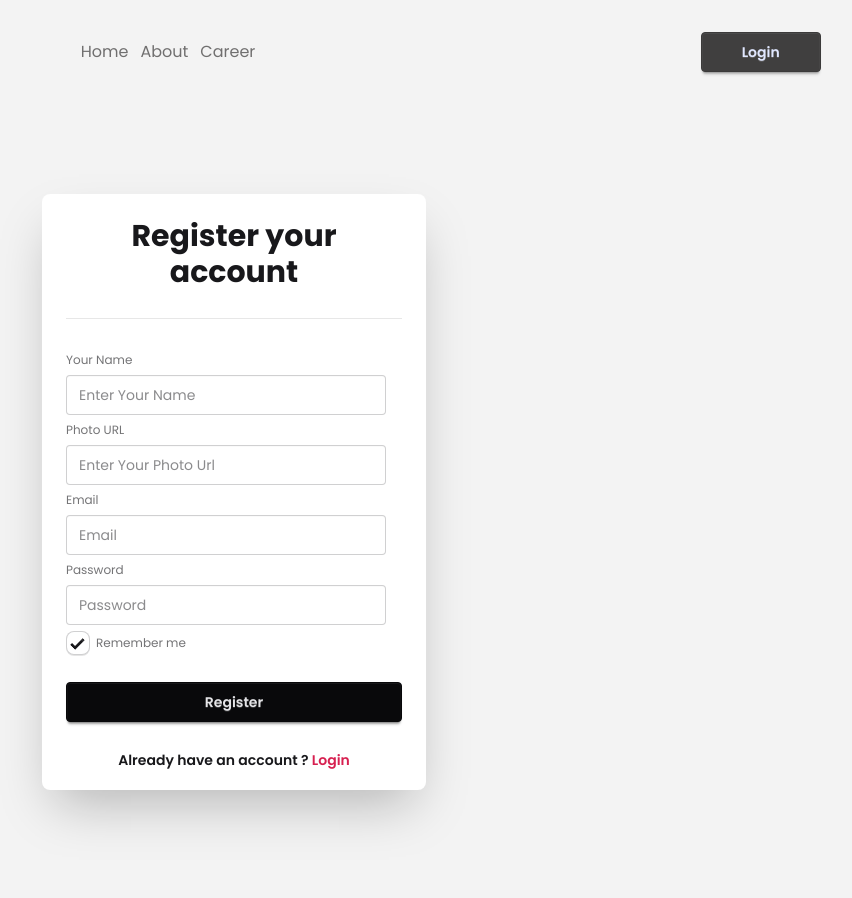
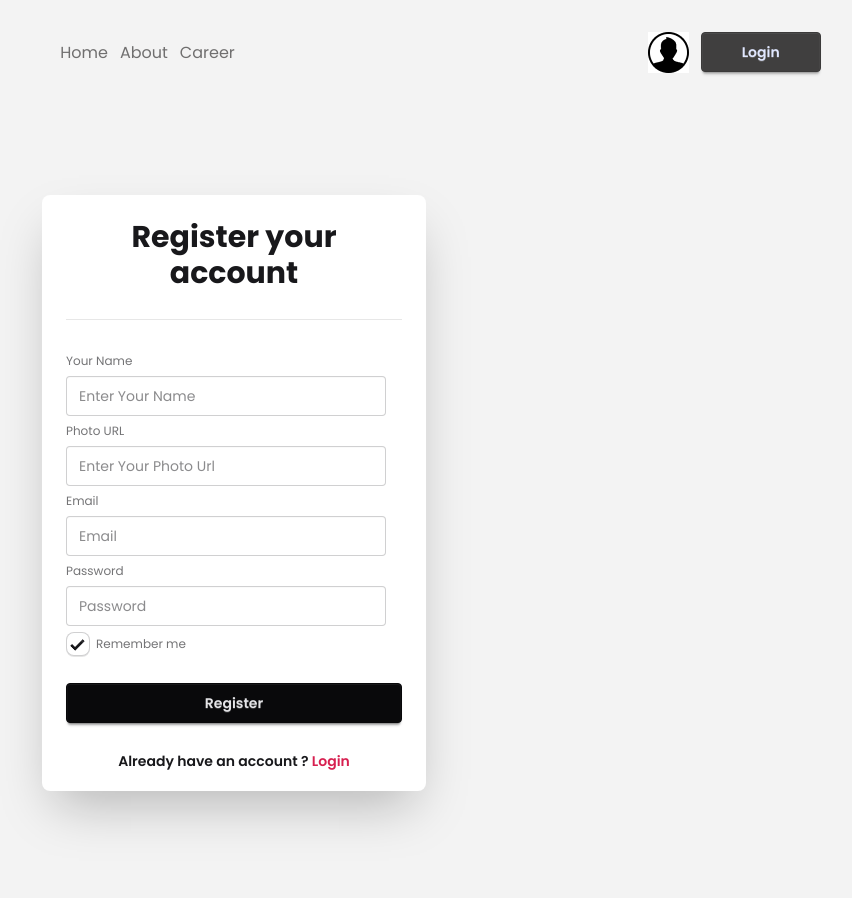
Before and after one commit to rayhanbri/dragon-news, a React (Vite) app: page /auth/register in a window 1280 px wide. Shown: the top 898 px of the page, without its empty margins (406-1258 px from the left). Built offline with nearby package versions, Linux system fonts and the light colour scheme; no server answers.

Commit message:
log out function added

```diff
--- a/src/AuthProvider/AuthProvider.jsx
+++ b/src/AuthProvider/AuthProvider.jsx
@@ -1,6 +1,6 @@
 import React, { createContext, useEffect, useState} from 'react';
 import app from '../firebase/firebase-init';
-import { createUserWithEmailAndPassword, getAuth, onAuthStateChanged } from "firebase/auth";
+import { createUserWithEmailAndPassword, getAuth, onAuthStateChanged, signOut } from "firebase/auth";
 
 export const AuthContext = createContext();
 
@@ -15,6 +15,12 @@ const AuthProvider = ({children}) => {
     return createUserWithEmailAndPassword(auth,email,password)
 
   }
+
+  // log out functionality
+
+   const logOut = () => {
+    return signOut(auth);
+   }
 
   // on Auth changed
   useEffect(()=>{
@@ -31,7 +37,8 @@ const AuthProvider = ({children}) => {
   const authData ={
     user,
     setUser,
-    createUser
+    createUser,
+    logOut
   }
   return <AuthContext value={authData}>{children}</AuthContext>
 };
--- a/src/Components/Navbar.jsx
+++ b/src/Components/Navbar.jsx
@@ -1,10 +1,23 @@
 import React, { use } from 'react';
 import { Link, NavLink } from 'react-router';
+import userProfile from "../assets/user.png"
 
 import { AuthContext } from '../AuthProvider/AuthProvider';
 
 const Navbar = () => {
-  const {user} = use(AuthContext)
+  const {user,logOut} = use(AuthContext)
+
+  const handleLogout=() =>{
+    console.log('clcick nicci bro')
+    logOut()
+    .then(res => {
+      console.log(res)
+    })
+    .catch(error => {
+      console.log(error)
+    })
+
+  }
   return (
     <div className='flex  justify-between items-center mt-3'>
      <div className="blank-div">{user && user.email}</div>
@@ -14,8 +27,15 @@ const Navbar = () => {
       <NavLink to='/career'>Career</NavLink>
      </div>
      <div className='flex gap-3'>
-      <img src={user} alt="" />
-      <Link to='/auth/login' className='btn btn-primary px-10'>Login</Link>
+      <img src={userProfile} alt="" />
+      {
+        user?
+        <button onClick={handleLogout}  className='btn btn-primary px-10'>Log Out </button>
+        :
+        <Link to='/auth/login' className='btn btn-primary px-10'>Login</Link>
+
+      }
+
      </div>
     </div>
   );
```
